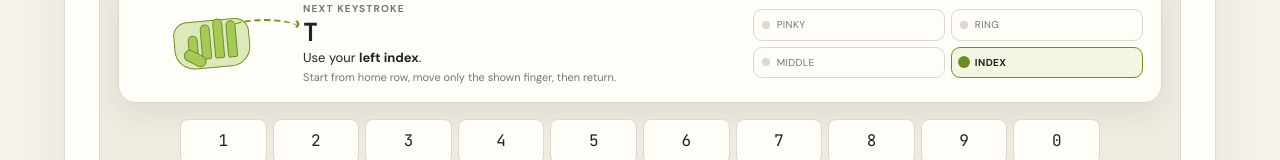
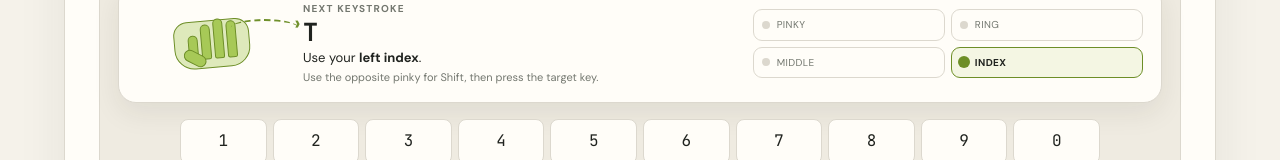
Before and after one commit to chintalapudirohithsaisriram/typenova, a Next.js app: page / in a window 1280 px wide. Both pictures are taken after a click on the button "Take a test →". Shown: the part 1175-1335 px from the top of the page. Built offline with nearby package versions, Linux system fonts and the light colour scheme.

Commit message:
fix: refine visual hand guidance

```diff
--- a/components/VirtualKeyboard.tsx
+++ b/components/VirtualKeyboard.tsx
@@ -21,7 +21,8 @@ export default function VirtualKeyboard({ targetKey = '', showFingerGuide = true
   const finger = FINGER_BY_KEY[lookupTarget] ?? '';
   const hand = finger.startsWith('left') ? 'Left hand' : finger.startsWith('right') ? 'Right hand' : target === ' ' ? 'Both thumbs' : 'Both hands';
   const fingerName = finger.replace(/^left |^right /, '');
-  const isShiftTarget = target !== target.toLowerCase() && target !== target.toUpperCase();
+  const isLetterTarget = /^[A-Za-z]$/.test(target);
+  const isShiftTarget = isLetterTarget && target === target.toUpperCase();
   const displayTarget = target === ' ' ? 'Space' : target ? target.toUpperCase() : '—';
 
   const selectKey = (key: string) => {
@@ -32,9 +33,13 @@ export default function VirtualKeyboard({ targetKey = '', showFingerGuide = true
     {showFingerGuide && target && <div className="finger-coach" aria-live="polite">
       <div className="coach-visual" aria-hidden="true">
         <div className={`coach-hand ${hand.startsWith('Left') ? 'left-hand' : hand.startsWith('Right') ? 'right-hand' : 'both-hands'}`}>
-          <span className="finger-shape pinky" /><span className="finger-shape ring" /><span className="finger-shape middle" /><span className="finger-shape index" /><span className="thumb-shape" />
+          <span className={`finger-shape pinky ${fingerName.includes('pinky') ? 'finger-active' : ''}`} />
+          <span className={`finger-shape ring ${fingerName.includes('ring') ? 'finger-active' : ''}`} />
+          <span className={`finger-shape middle ${fingerName.includes('middle') ? 'finger-active' : ''}`} />
+          <span className={`finger-shape index ${fingerName.includes('index') ? 'finger-active' : ''}`} />
+          <span className={`thumb-shape ${fingerName.includes('thumb') ? 'finger-active' : ''}`} />
         </div>
-        <span className="move-line" />
+        <span className="move-line" aria-hidden="true" />
       </div>
       <div className="finger-coach-copy">
         <div className="coach-kicker">Next keystroke</div>
```
